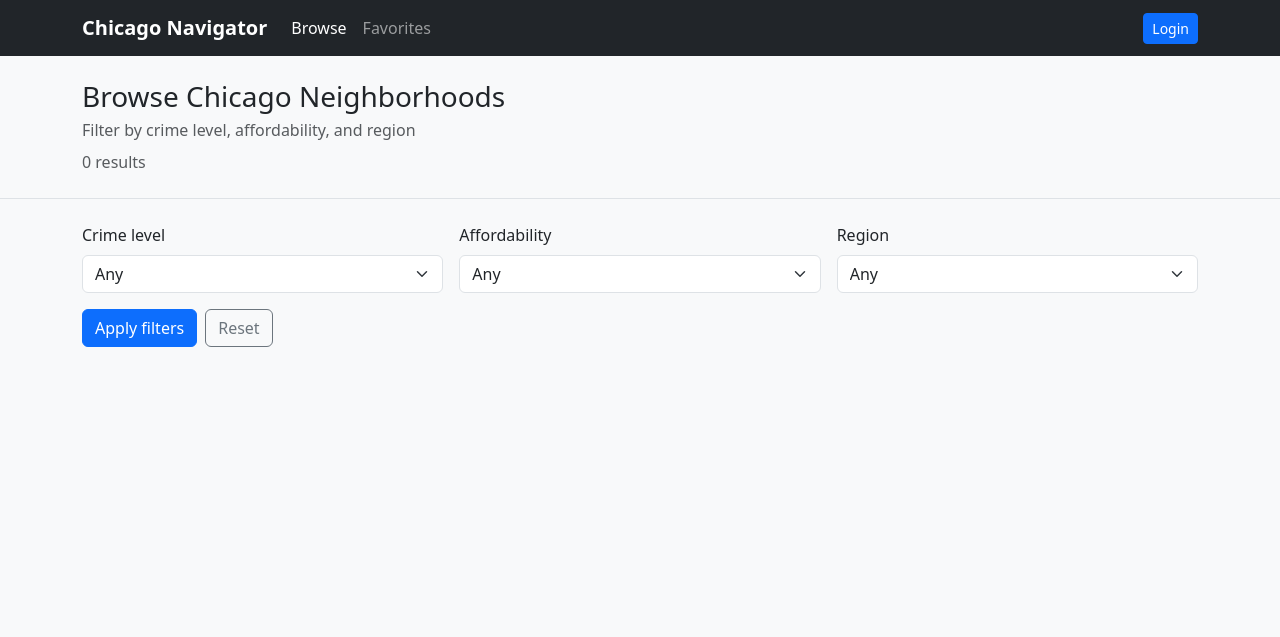
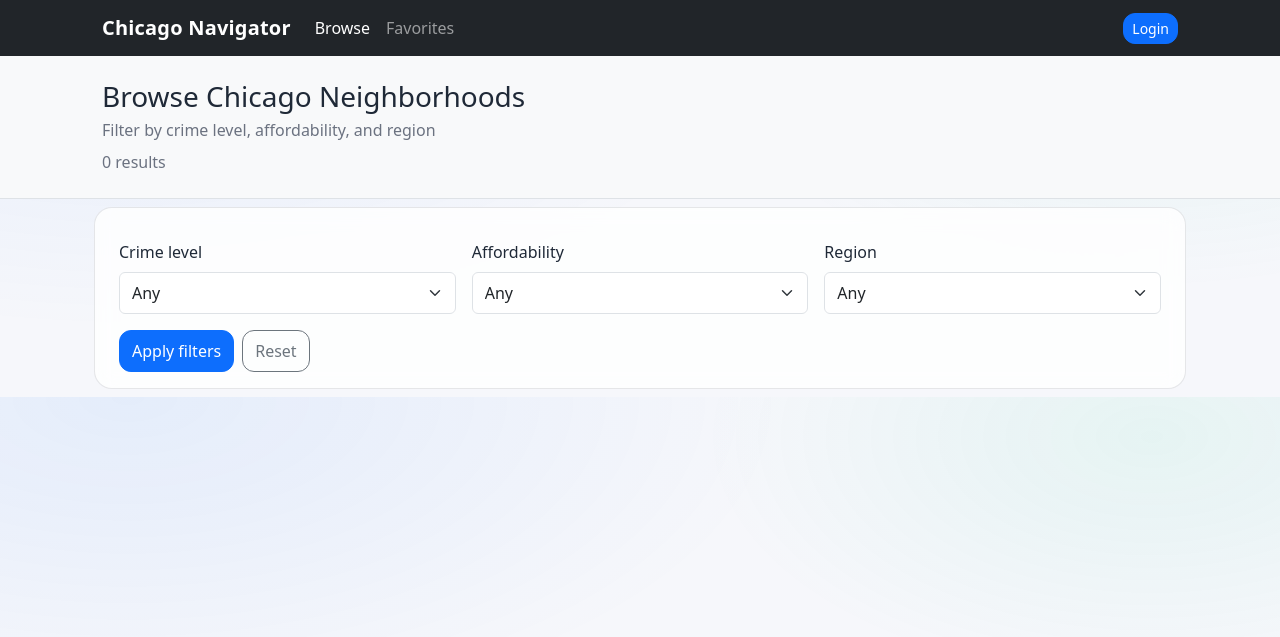
Before and after one commit to ndeli2/ChicagoNeighborhoodsNavigator, a Flask app: page / in a window 1280 px wide. Shown: the top 637 px of the page. Run offline with Flask 3, Linux system fonts and the light colour scheme; data that the repository does not hold is empty.

Commit message:
Update index.html

```diff
--- a/templates/index.html
+++ b/templates/index.html
@@ -10,17 +10,85 @@
   <script src="https://cdn.jsdelivr.net/npm/bootstrap@5.3.8/dist/js/bootstrap.bundle.min.js"></script>
 
   <style>
+    :root {
+  --bg: #f6f7fb;
+  --card: #ffffff;
+  --text: #1f2937;
+  --muted: #6b7280;
+  --border: rgba(17, 24, 39, 0.10);
+    }
+
     /* Base page styling */
-    body { background-color: #f8f9fa; color: #212529; }
+    body {
+    background:
+        radial-gradient(1200px 600px at 10% 0%, rgba(13,110,253,0.08), transparent 55%),
+        radial-gradient(900px 500px at 90% 10%, rgba(32,201,151,0.08), transparent 50%),
+        var(--bg);
+    color: var(--text);
+    font-family: system-ui, -apple-system, "Segoe UI", Roboto, Helvetica, Arial,
+                "Apple Color Emoji", "Segoe UI Emoji";
+    }
 
     /* Card hover effect to create subtle shadow */
-    .card:hover { box-shadow: 0 4px 8px rgba(0,0,0,0.08); }
+    .card {
+    background: var(--card);
+    border: 1px solid var(--border);
+    border-radius: 18px;
+    overflow: hidden;
+    transition: transform 160ms ease, box-shadow 160ms ease, border-color 160ms ease;
+    }
+    .card:hover {
+    transform: translateY(-2px);
+    box-shadow: 0 14px 28px rgba(0,0,0,0.10);
+    border-color: rgba(13,110,253,0.25);
+    }
 
     /* Card title styling */
-    .card-body h3 { font-weight: 600; margin-bottom: 0.5rem; color: #343a40; }
+    .card-body h3 { font-weight: 650; color: #111827; margin-bottom: 0.35rem; }
 
-    /* Sticky header below navbar (stay visible when scrolling) */
-    header.sticky-top { top: 56px; z-index: 1020; }
+    /* Header polish */
+    header {
+    background: rgba(255,255,255,0.78) !important;
+    backdrop-filter: blur(10px);
+    border-bottom: 1px solid var(--border) !important;
+    }
+
+    /* Make containers feel a bit more “app-like” */
+    .container { max-width: 1100px; }
+
+    /* Navbar slight depth */
+    .navbar { box-shadow: 0 8px 18px rgba(0,0,0,0.10); }
+    .navbar .navbar-brand { letter-spacing: 0.2px; }
+
+    /* Muted text readable */
+    .text-muted { color: var(--muted) !important; }
+
+    /* Badges: pill look */
+    .badge { border-radius: 999px; font-weight: 600; letter-spacing: 0.1px; }
+
+    /* Card footer looks cleaner */
+    .card-footer {
+    border-top: 1px solid var(--border);
+    background: rgba(255,255,255,0.7) !important;
+    }
+
+    /* Buttons: slightly rounder, consistent */
+    .btn { border-radius: 12px; }
+    .btn:focus { box-shadow: 0 0 0 .25rem rgba(13,110,253,.18) !important; }
+
+    /* Filters section “card” feel */
+    #filtersSection .form-select,
+    #filtersSection .btn {
+    min-height: 42px;
+    }
+    #filtersSection form {
+    background: rgba(255,255,255,0.8);
+    border: 1px solid var(--border);
+    border-radius: 18px;
+    padding: 1rem;
+    backdrop-filter: blur(10px);
+    }
+
   </style>
 </head>
 <body>
```
